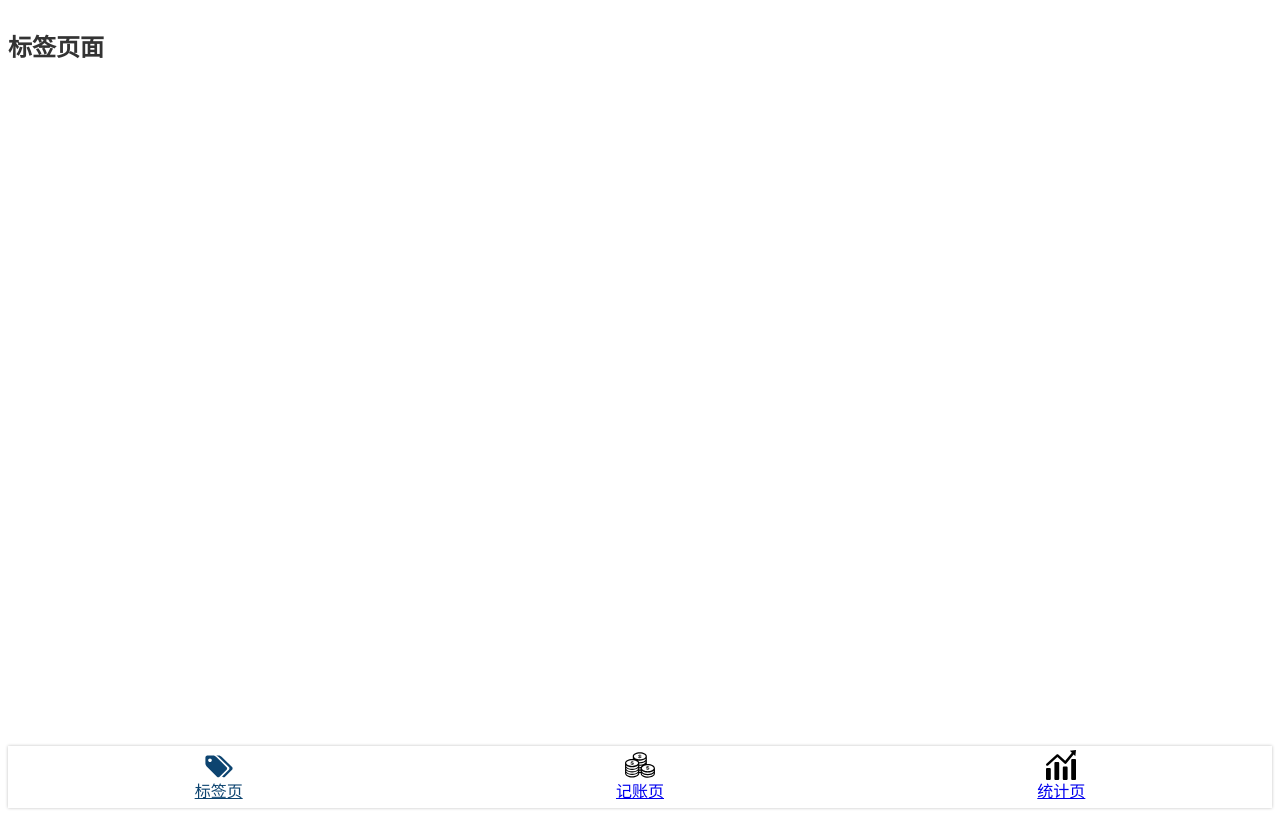
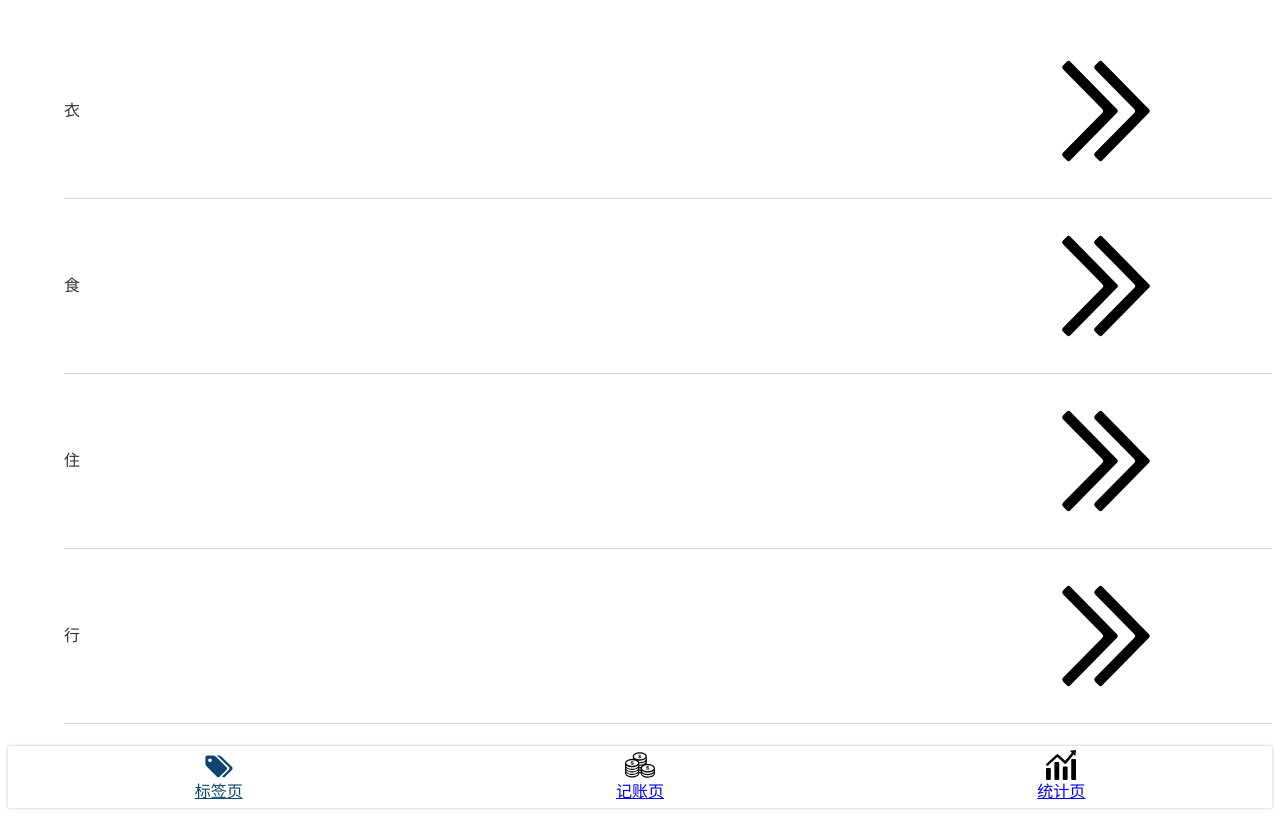
Before and after one commit to fjliang56/vmorney, a React app: page /#/tags in a window 1280 px wide. Built offline with nearby package versions, Linux system fonts and the light colour scheme.

Commit message:
tag List 样式做完

```diff
--- a/src/index.scss
+++ b/src/index.scss
@@ -32,3 +32,8 @@
   display: block;
   clear: both;
 }
+.oneLine{
+  white-space: nowrap;
+  overflow: hidden;
+  text-overflow: ellipsis;
+}
--- a/src/views/Tags.tsx
+++ b/src/views/Tags.tsx
@@ -1,13 +1,63 @@
 import Layout from '../components/Layout';
 import React from 'react';
 import {useTags} from '../useTags';
+import styled from 'styled-components';
+import Icon from '../components/Icon';
+
+const Button = styled.button`
+  font-size: 18px;
+  border: none;
+  padding: 8px 12px;
+  background: #767676;
+  border-radius: 4px;
+  color: white;
+`;
+
+const Center = styled.div`
+  display: flex;
+  justify-content: center;
+  align-items: center;
+  flex-direction: column;
+`;
+
+const Space = styled.div`
+    height: 16px;
+`
+
+const TagList = styled.ol`
+  font-size: 16px;
+  background: white;
+
+  > li {
+    border-bottom: 1px solid #d5d5d9;
+    line-height: 20px;
+    padding: 12px 16px 12px 0;
+    margin-left: 16px;
+    display: flex;
+    justify-content: space-between;
+    align-items: center;
+  }`;
 
 function Tags() {
-    const {tags,setTags} = useTags()
+    const {tags, setTags} = useTags();
     return (
         <Layout>
-            <h2>标签页面</h2>
-        </Layout>);
+            <TagList>
+                {tags.map(tag =>
+                    <li key={tag}>
+                        <span className="oneLine">{tag}</span>
+                        <Icon name="right"/>
+                    </li>
+                )}
+            </TagList>
+            <Center>
+                <Space/>
+                <Space/>
+                <Space/>
+                <Button>新建标签</Button>
+            </Center>
+        </Layout>
+    );
 }
 
 export default Tags;
```
